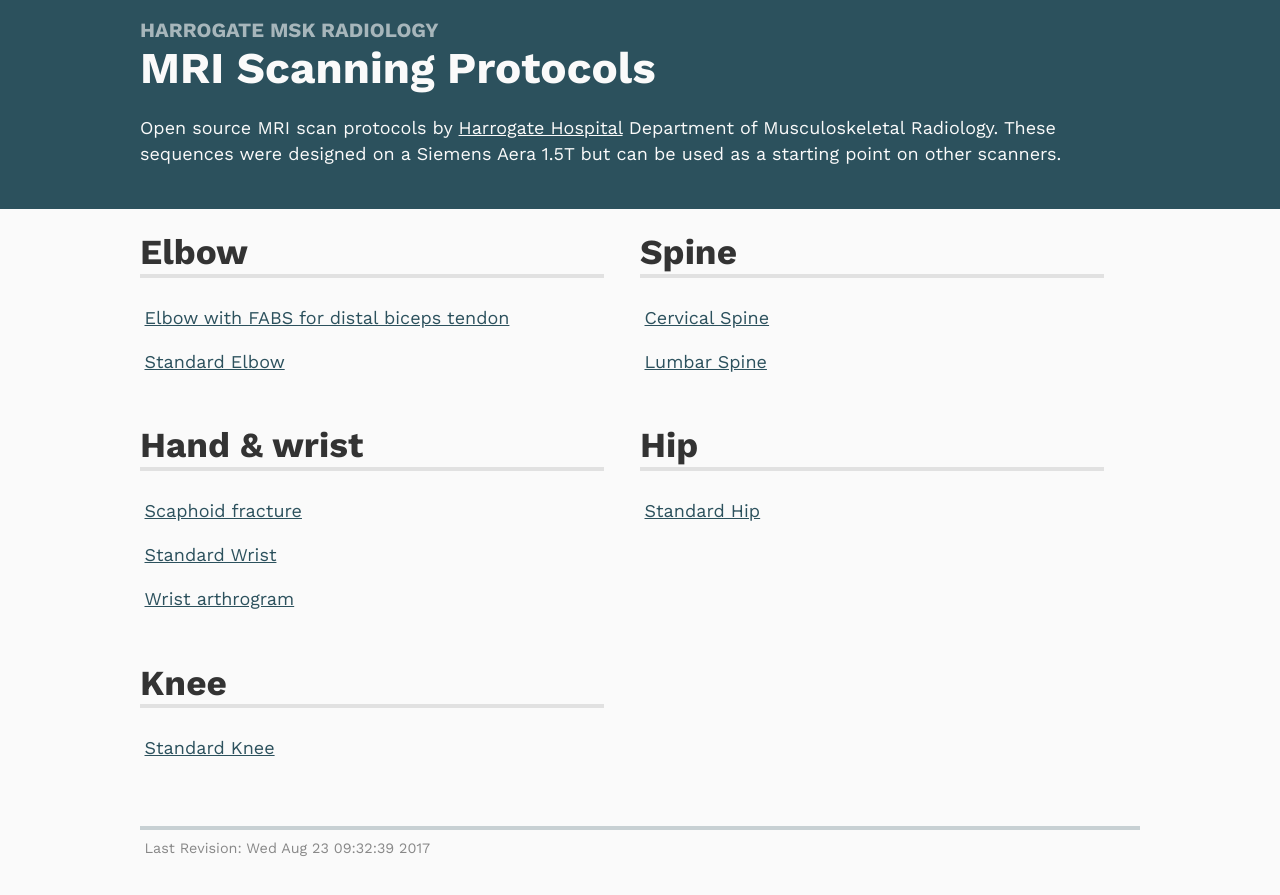
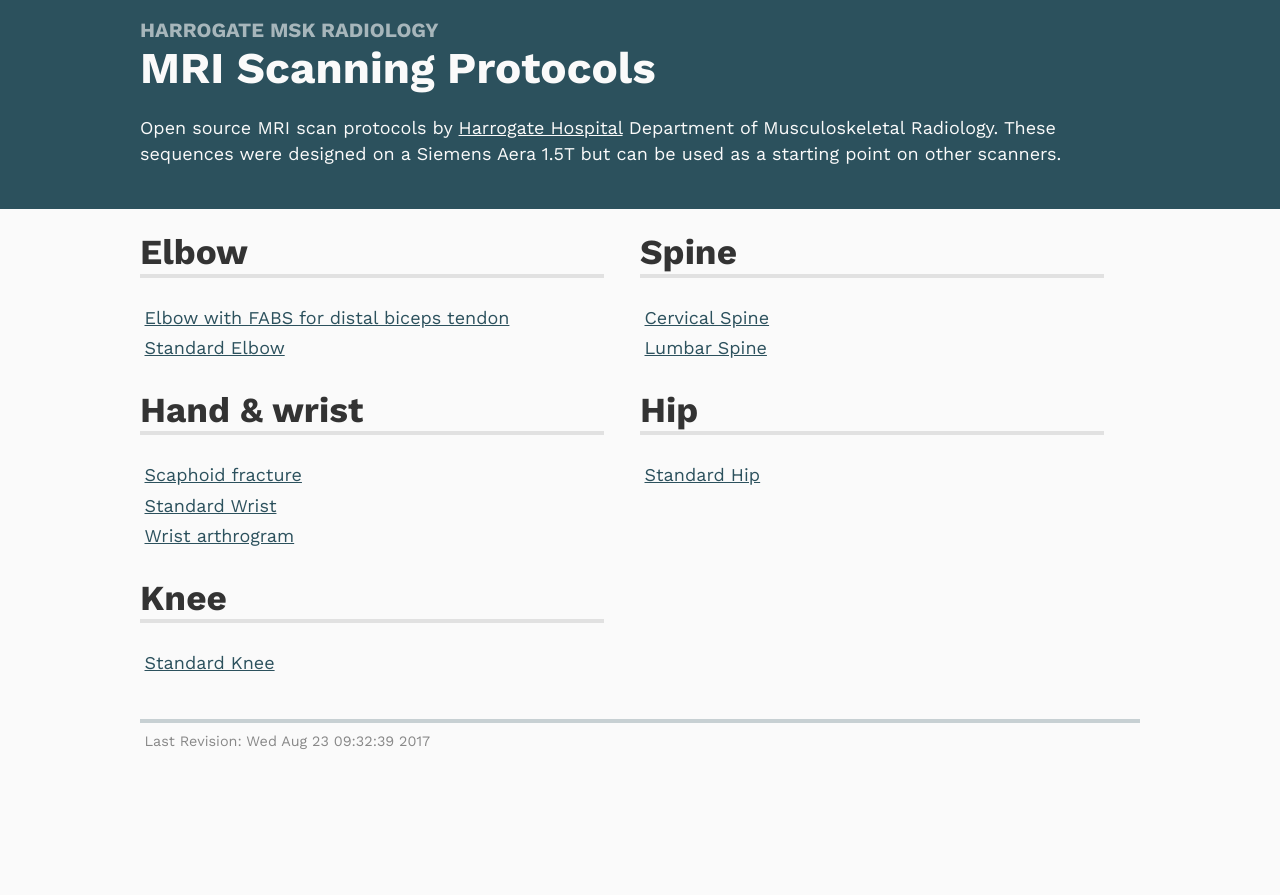
Before and after one commit to harrogatemsk/harrogatemsk.github.io, a Jekyll site: the page built from index.html, in a window 1280 px wide. Shown: the top 895 px of the page. Built offline with Jekyll 4.4.1, drawn with Linux system fonts in a browser that asks for light colours.

Commit message:
Update style.scss

```diff
--- a/assets/css/style.scss
+++ b/assets/css/style.scss
@@ -137,7 +137,8 @@ ul.breadcrumbs li { list-style: none; display: inline-block; }
 	}
 }
 
-ul li { margin-bottom: 1em; }
+ul { margin-bottom: 2%; }
+ul li { margin-bottom: 1%; }
 
 .list {
 	padding: 0.5em 0.25em;
```
